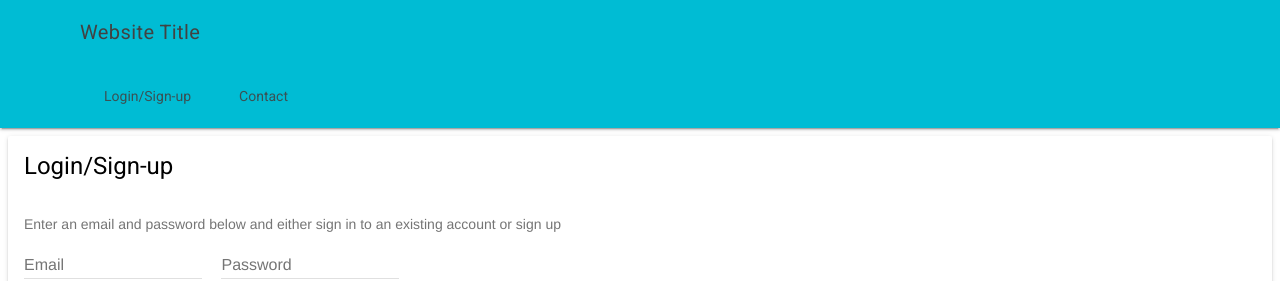
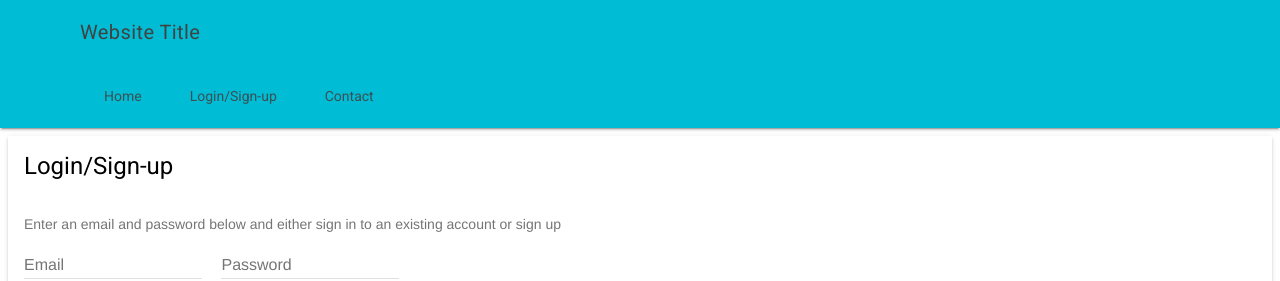
Before and after one commit to slothgamez/fireplex.github.io, a Jekyll site: the page firebase/login/index.html, which Jekyll copies as it is, in a window 1280 px wide. Shown: the top 281 px of the page. Built offline with Jekyll 4.4.1, drawn with Linux system fonts in a browser that asks for light colours; nearby versions of some CDN libraries; comment, search, counter and statistics services are not loaded.

Commit message:
Update index.html

```diff
--- a/firebase/login/index.html
+++ b/firebase/login/index.html
@@ -172,6 +172,7 @@
             </div>
             <div class="mdl-layout__header-row portfolio-navigation-row mdl-layout--large-screen-only">
                 <nav class="mdl-navigation mdl-typography--body-1-force-preferred-font">
+                    <a class="mdl-navigation__link" href="http://fireplex.github.io">Home</a>
                     <a class="mdl-navigation__link is-active" href="http://fireplex.github.io/firebase/login">Login/Sign-up</a>
                     <a class="mdl-navigation__link" href="http://fireplex.github.io/contact">Contact</a>
                 </nav>
@@ -179,6 +180,7 @@
         </header>
         <div class="mdl-layout__drawer mdl-layout--small-screen-only">
             <nav class="mdl-navigation mdl-typography--body-1-force-preferred-font">
+                <a class="mdl-navigation__link" href="http://fireplex.github.io">Home</a>
                 <a class="mdl-navigation__link is-active" href="http://fireplex.github.io/firebase/login">Login/Sign-up</a>
                 <a class="mdl-navigation__link" href="http://fireplex.github.io/contact">Contact</a>
             </nav>
```
